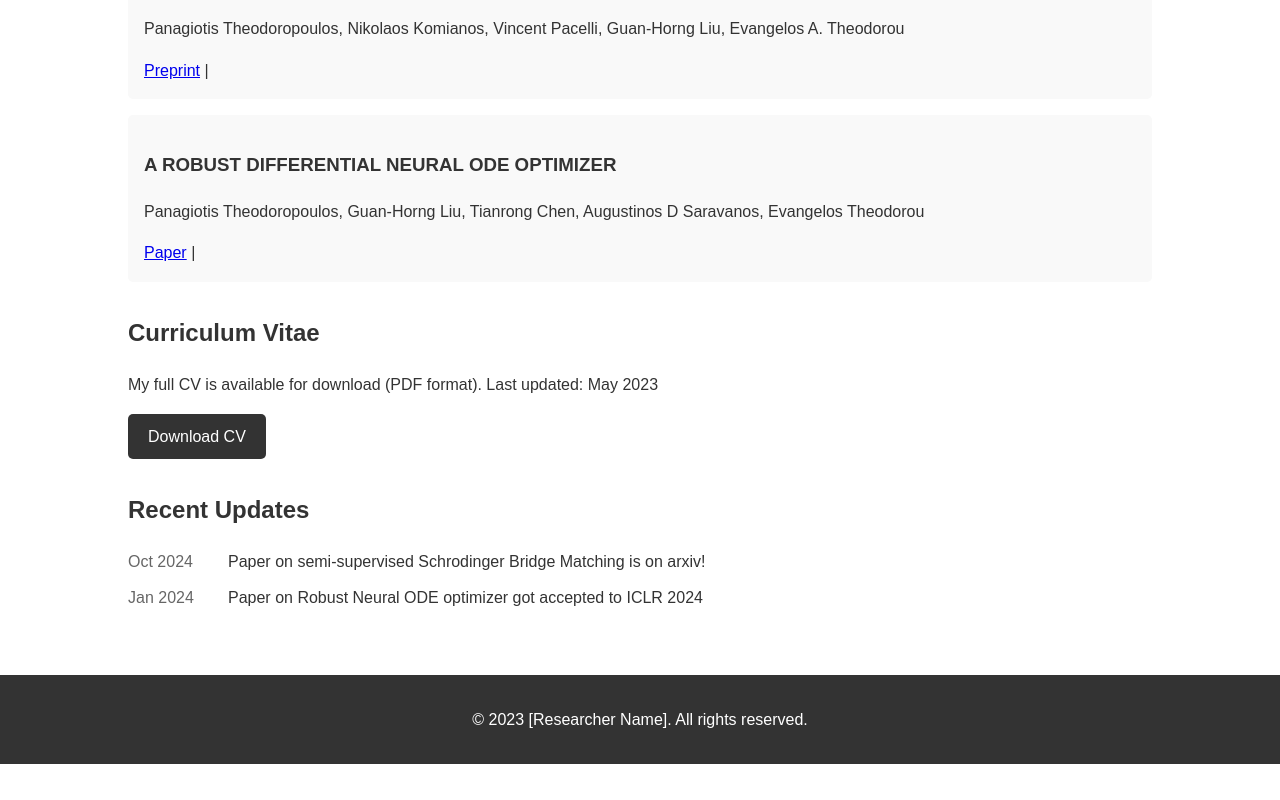
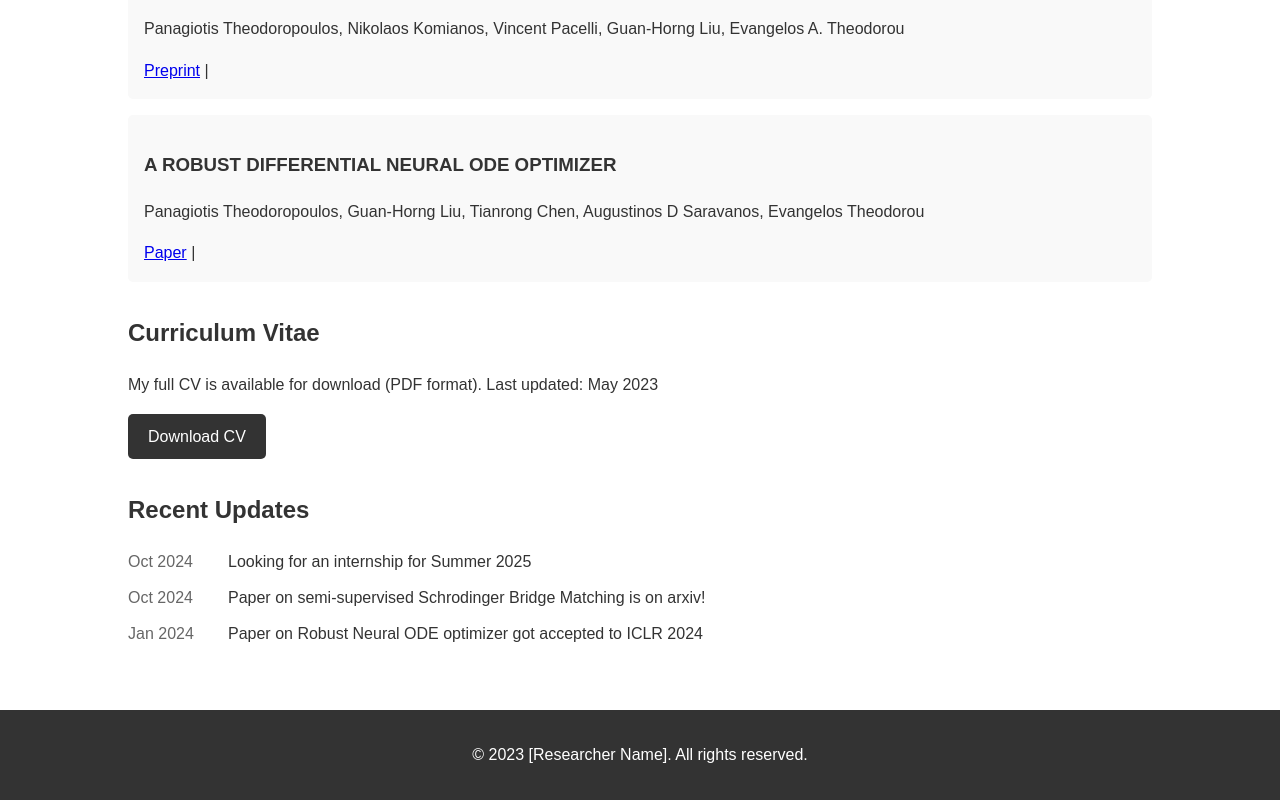
Before and after one commit to panostheo98/panostheo98.github.io, a plain HTML site: page index.html in a window 1280 px wide. Shown: the part 632-1432 px from the top of the page. Before the commit the page ends 1396 px from the top, so only its background shows below. Drawn offline with Linux system fonts and the light colour scheme.

Commit message:
Update index.html

```diff
--- a/index.html
+++ b/index.html
@@ -134,6 +134,10 @@
         <h2>Recent Updates</h2>
         <div class="updates">
             <div class="update-date">Oct 2024</div>
+            <div>Looking for an internship for Summer 2025 </div>
+        </div>
+        <div class="updates">
+            <div class="update-date">Oct 2024</div>
             <div>Paper on semi-supervised Schrodinger Bridge Matching is on arxiv! </div>
         </div>
         <div class="updates">
```
